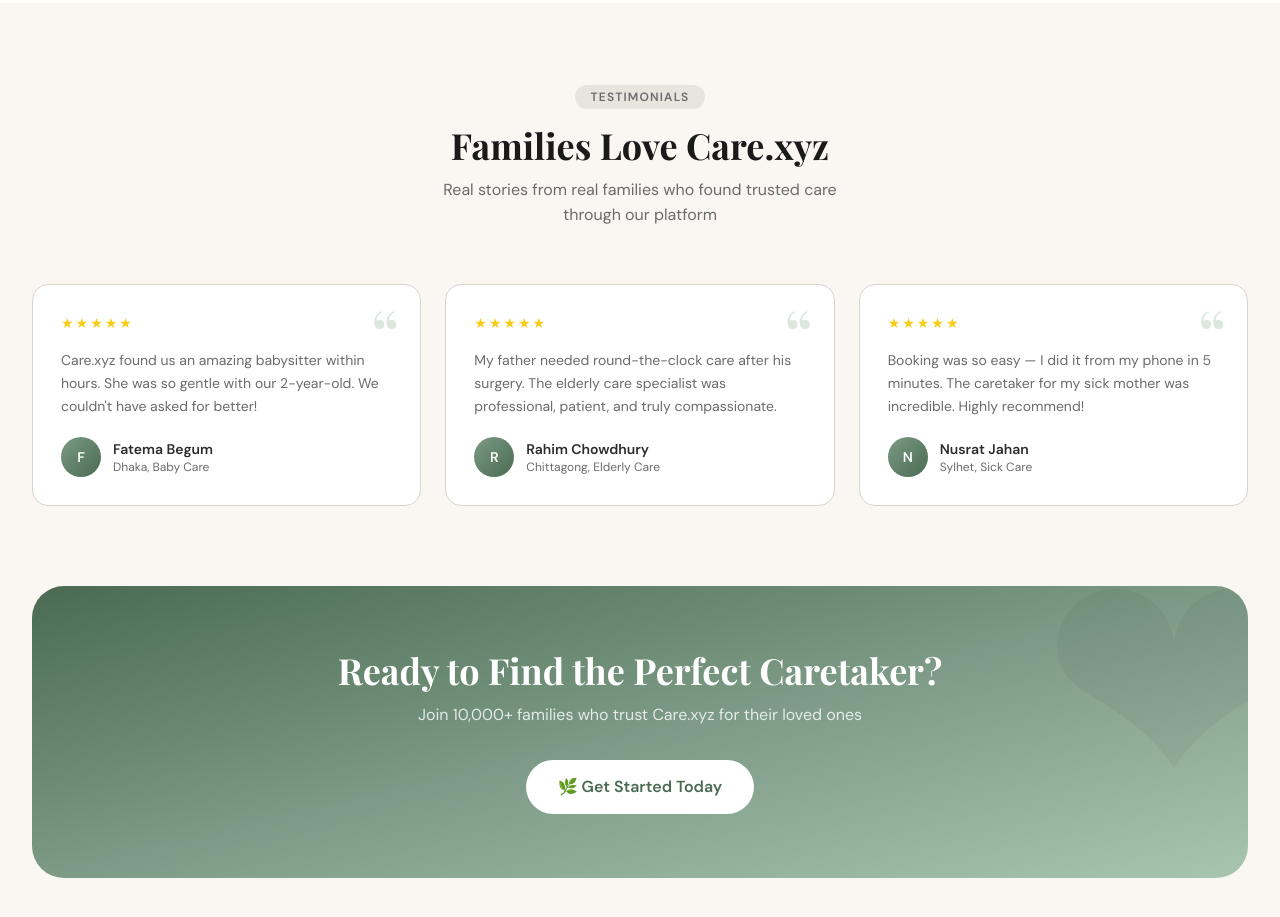
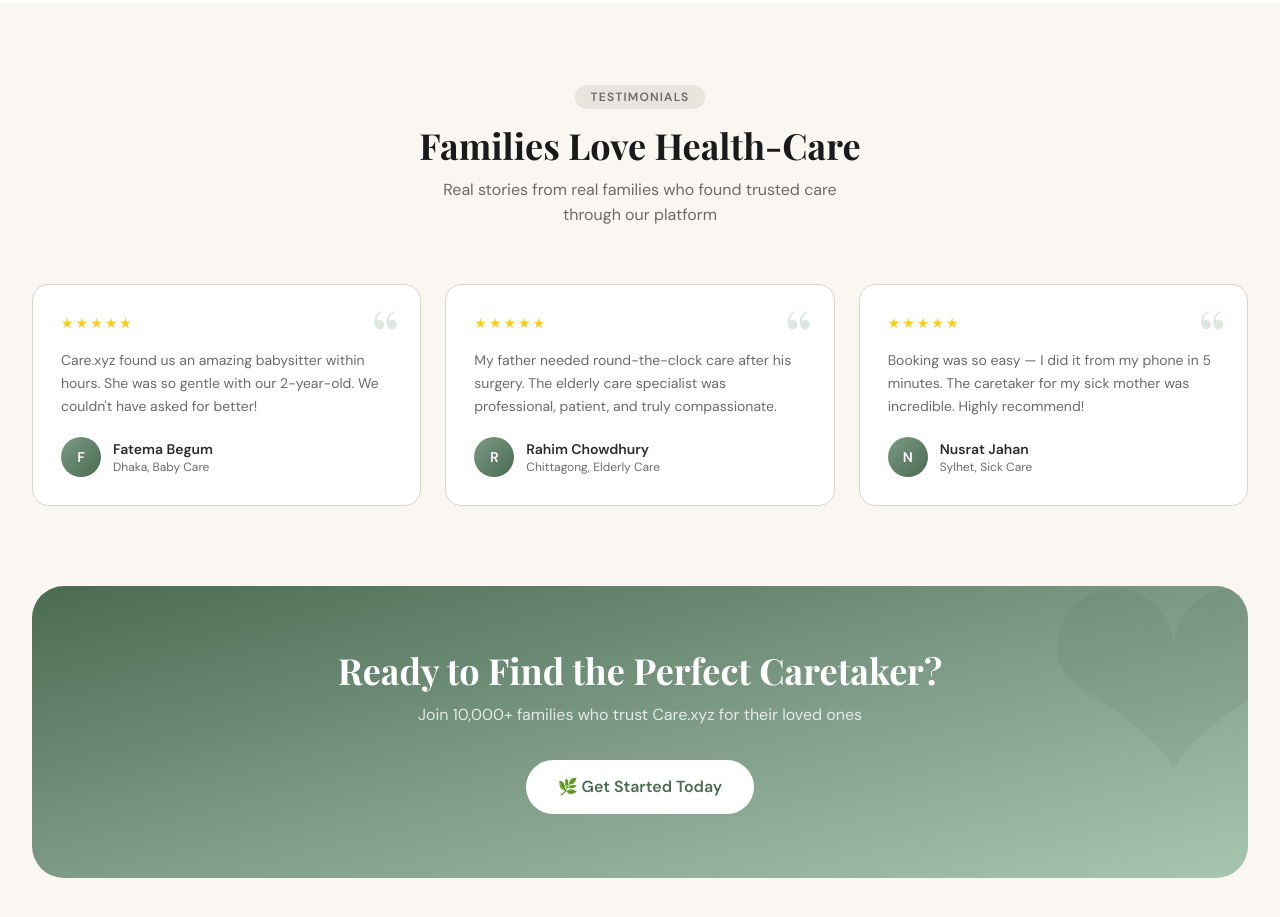
Before and after one commit to islamSorifulhero/Health-Care-Services, a Next.js app: page / in a window 1280 px wide. Shown: the part 2720-3637 px from the top of the page. Built offline with nearby package versions, Linux system fonts and the light colour scheme; a web font is replaced by a local one.

Commit message:
testimonials section updated

```diff
--- a/src/components/home/ServicesSection.tsx
+++ b/src/components/home/ServicesSection.tsx
@@ -41,6 +41,7 @@ export function ServicesSection() {
               {/* Icon */}
               <div className={`w-16 h-16 ${service.iconBg} rounded-2xl flex items-center justify-center text-3xl mb-5`}>
                 {service.icon}
+
                 {/* <img src="images/baby.jpg" alt="" /> */}
               </div>
 
--- a/src/components/home/TestimonialsSection.tsx
+++ b/src/components/home/TestimonialsSection.tsx
@@ -12,7 +12,7 @@ export function TestimonialsSection() {
       <div className="max-w-7xl mx-auto px-4 sm:px-6 lg:px-8">
         <div className="text-center mb-14">
           <span className="inline-block bg-light-gray text-mid-gray px-4 py-1 rounded-full text-xs font-semibold uppercase tracking-widest mb-4">Testimonials</span>
-          <h2 className="font-playfair text-4xl font-bold text-[#1A1A1A] mb-3">Families Love Care.xyz</h2>
+          <h2 className="font-playfair text-4xl font-bold text-[#1A1A1A] mb-3">Families Love Health-Care</h2>
           <p className="text-mid-gray max-w-md mx-auto">Real stories from real families who found trusted care through our platform</p>
         </div>
         <div className="grid grid-cols-1 md:grid-cols-3 gap-6">
```
